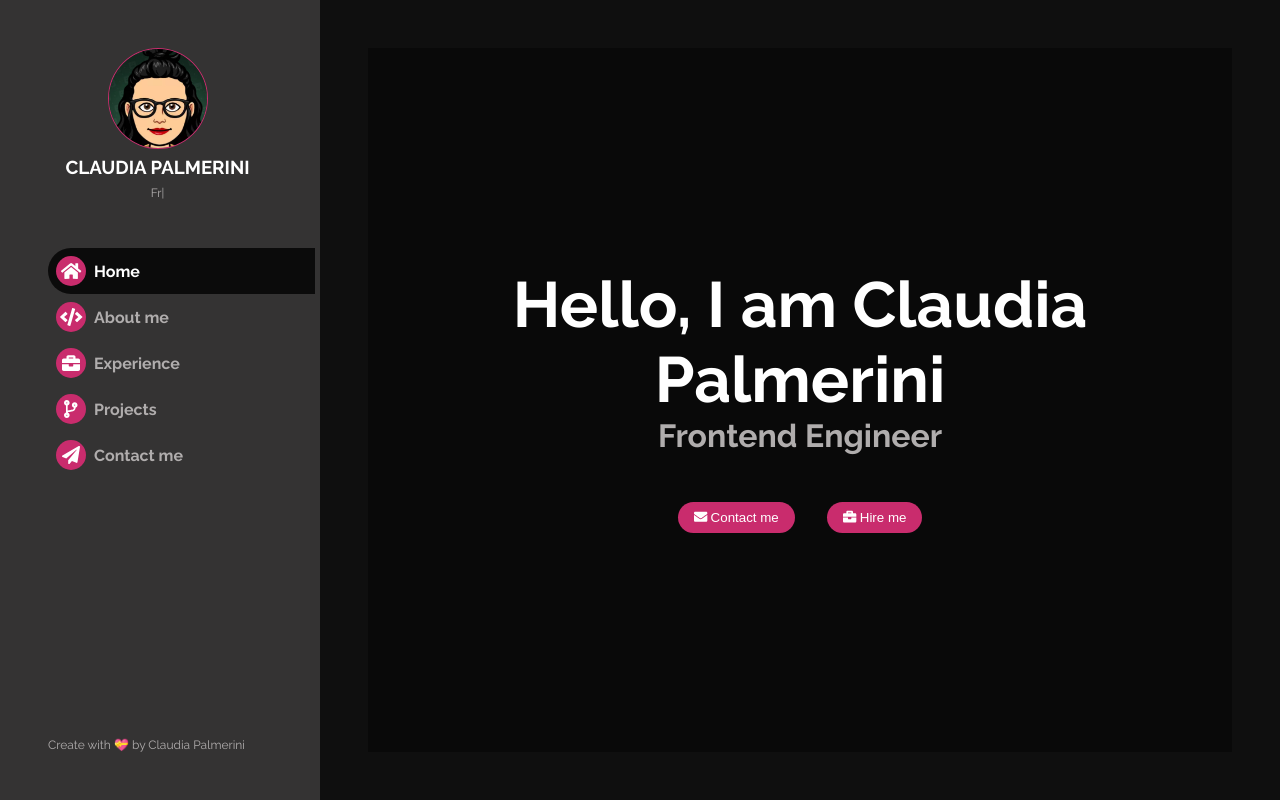
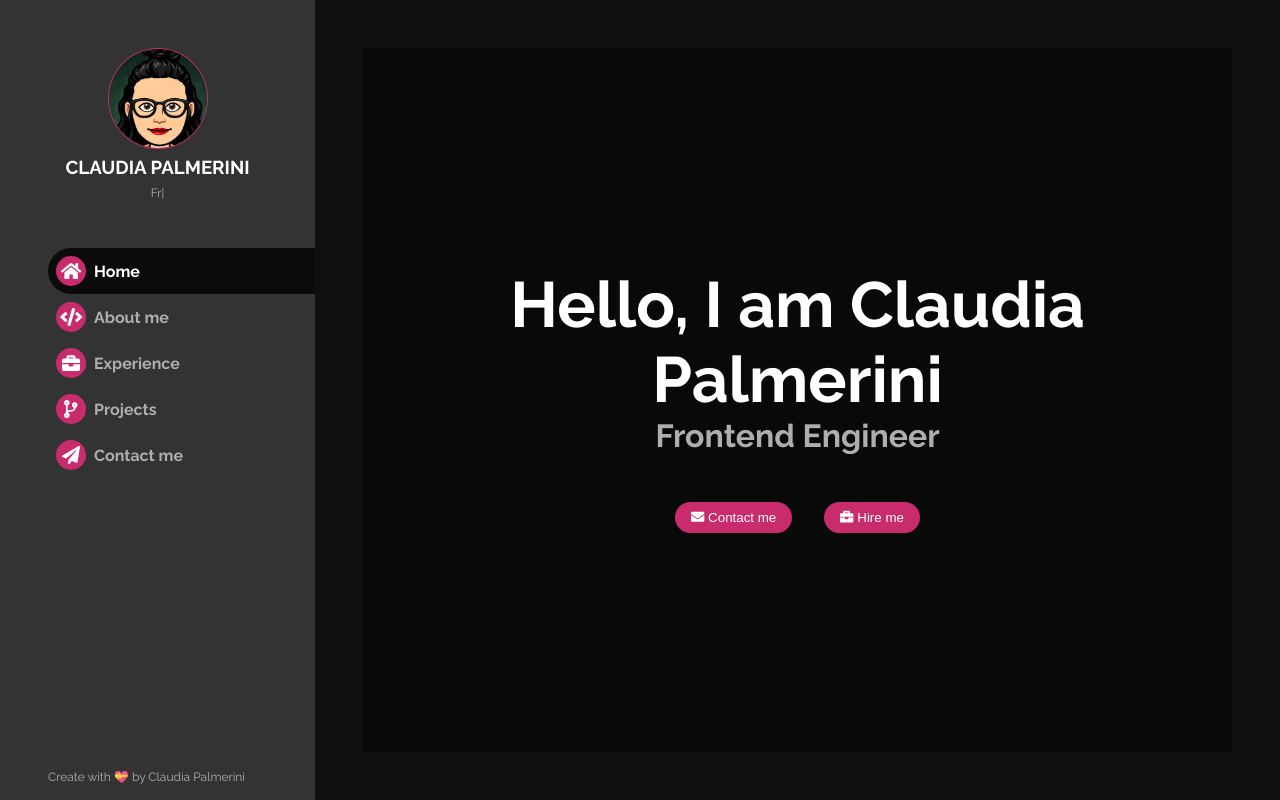
Before and after one commit to BePalm89/portfolio, a website built with Vite: page index.html in a window 1280 px wide. Built offline with nearby package versions, Linux system fonts and the light colour scheme; files whose address does not match are found by name.

Commit message:
fix lateral nav bar style

```diff
--- a/components/shared/LateralNav/LateralNav.css
+++ b/components/shared/LateralNav/LateralNav.css
@@ -39,7 +39,6 @@
 
 .aside-container nav {
     padding-left: 3rem;
-    flex: 2;
 }
 
 .aside-container nav ul {
@@ -77,6 +76,12 @@
     color: var(--white);
     border-top-left-radius: 25px;
     border-bottom-left-radius: 25px;
+}
+
+footer {
+    position: absolute;
+    left: 0;
+    bottom: 1rem;
 }
 
 footer p {
--- a/style.css
+++ b/style.css
@@ -34,7 +34,7 @@ ul {
 
 .wrapper {
     display: grid;
-    grid-template-columns: 1fr 3fr;
+    grid-template-columns: 315px 3fr;
     grid-template-areas:
     'aside main';
 	height: 100%;
@@ -85,7 +85,6 @@ main {
         left: 0;
         top: calc(var(--header-height));
         height: 100vh;
-        width: 0;
         z-index: 100;
         overflow: hidden;
     }
```
